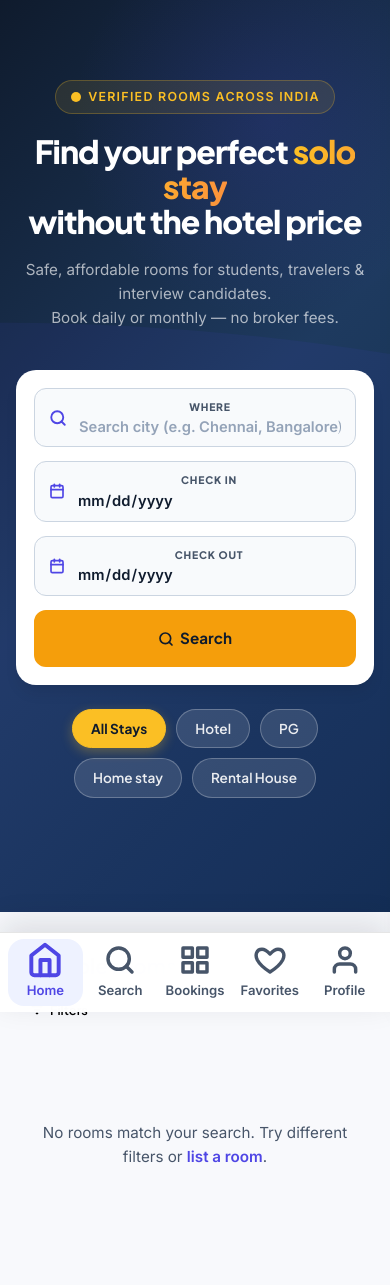
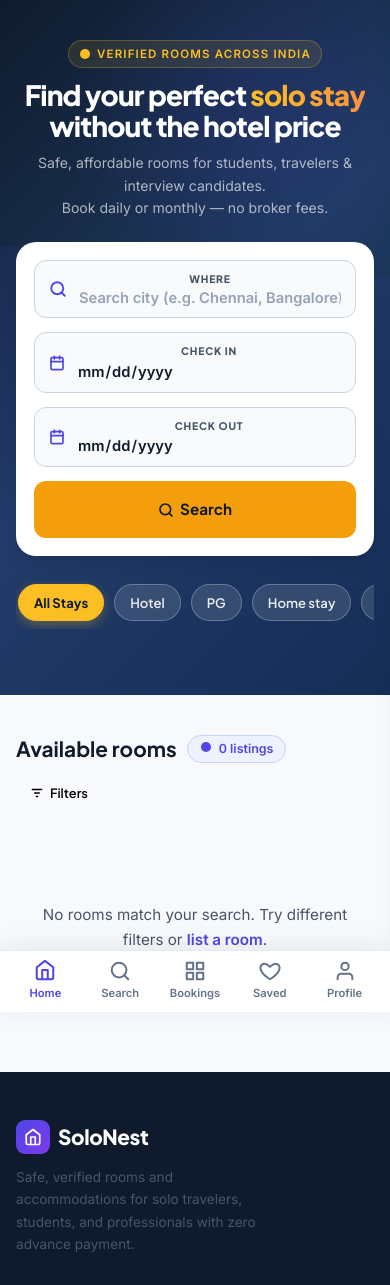
Before and after one commit to Dhinakarsivakumar/slolonest, a Django app: page / in a window 390 px wide. Shown: the part 69-1354 px from the top of the page. Run offline with Django 5.2, Linux system fonts and the light colour scheme; the visitor is signed in with stand-in values (Sample User, id 1); data that the repository does not hold is empty.

Commit message:
Elevate mobile UX to premium Airbnb-style layout and trigger Android APK build v1.0.1

```diff
--- a/solonest_mobile/pubspec.yaml
+++ b/solonest_mobile/pubspec.yaml
@@ -3,7 +3,7 @@ description: SoloNest - Rooms, PGs & Homestays Android App
 
 publish_to: 'none'
 
-version: 1.0.0+1
+version: 1.0.1+2
 
 environment:
   sdk: '>=3.0.0 <4.0.0'
--- a/static/css/style.css
+++ b/static/css/style.css
@@ -833,6 +833,53 @@ select {
     border-radius: 12px;
     padding: 14px;
   }
+  .hero {
+    padding: 40px 0 46px;
+  }
+  .hero-eyebrow {
+    font-size: 0.72rem;
+    margin-bottom: 12px;
+    padding: 4px 10px;
+  }
+  .hero h1 {
+    font-size: 1.75rem;
+    margin-bottom: 10px;
+  }
+  .hero-sub {
+    font-size: 0.88rem;
+    margin-bottom: 22px;
+  }
+  .category-pills {
+    justify-content: flex-start !important;
+    flex-wrap: nowrap !important;
+    overflow-x: auto;
+    -webkit-overflow-scrolling: touch;
+    padding: 4px 2px 8px;
+    scrollbar-width: none;
+  }
+  .category-pills::-webkit-scrollbar {
+    display: none;
+  }
+  .cat-pill {
+    flex-shrink: 0;
+    padding: 7px 15px;
+    font-size: 0.82rem;
+  }
+  .city-chips {
+    justify-content: flex-start !important;
+    flex-wrap: nowrap !important;
+    overflow-x: auto;
+    -webkit-overflow-scrolling: touch;
+    padding-bottom: 6px;
+    margin-top: 14px !important;
+    scrollbar-width: none;
+  }
+  .city-chips::-webkit-scrollbar {
+    display: none;
+  }
+  .city-chip {
+    flex-shrink: 0;
+  }
 }
 
 
@@ -1810,7 +1871,7 @@ select {
 
 @media (max-width: 820px) {
   body {
-    padding-bottom: 96px;
+    padding-bottom: 76px;
   }
   .mobile-bottom-nav {
     display: flex;
@@ -1818,39 +1879,39 @@ select {
     bottom: 0;
     left: 0;
     right: 0;
-    height: 80px;
-    background: rgba(255, 255, 255, 0.98);
-    backdrop-filter: blur(24px);
-    -webkit-backdrop-filter: blur(24px);
-    border-top: 1.5px solid rgba(0, 0, 0, 0.1);
+    height: 62px;
+    background: rgba(255, 255, 255, 0.95);
+    backdrop-filter: blur(20px);
+    -webkit-backdrop-filter: blur(20px);
+    border-top: 1px solid rgba(226, 232, 240, 0.9);
     justify-content: space-around;
     align-items: center;
     z-index: 999;
-    box-shadow: 0 -10px 32px rgba(15, 23, 42, 0.12);
-    padding: 6px 8px calc(6px + env(safe-area-inset-bottom));
+    box-shadow: 0 -4px 24px rgba(15, 23, 42, 0.08);
+    padding: 4px 8px calc(4px + env(safe-area-inset-bottom, 0px));
   }
   .mobile-nav-item {
     display: flex;
     flex-direction: column;
     align-items: center;
     justify-content: center;
-    gap: 4px;
+    gap: 3px;
     flex: 1;
     height: 100%;
-    color: #475569;
-    font-size: 0.82rem;
-    font-weight: 700;
+    color: #64748B;
+    font-size: 0.7rem;
+    font-weight: 600;
     text-decoration: none;
-    padding: 6px 0;
-    border-radius: 16px;
+    padding: 4px 0;
+    border-radius: 12px;
     transition: all 0.2s cubic-bezier(0.4, 0, 0.2, 1);
   }
   .mobile-nav-item svg {
-    width: 32px !important;
-    height: 32px !important;
-    min-width: 32px !important;
-    min-height: 32px !important;
-    stroke-width: 2.6px !important;
+    width: 22px !important;
+    height: 22px !important;
+    min-width: 22px !important;
+    min-height: 22px !important;
+    stroke-width: 2.2px !important;
     transition: transform 0.2s ease, stroke 0.2s ease;
   }
   .mobile-nav-item:hover {
@@ -1858,14 +1919,13 @@ select {
   }
   .mobile-nav-item.active {
     color: #4F46E5;
-    background: #EEF2FF;
   }
   .mobile-nav-item.active svg {
     stroke: #4F46E5;
-    transform: scale(1.14);
+    transform: translateY(-1px);
   }
   .mobile-nav-item.active span {
-    font-weight: 800;
+    font-weight: 700;
     color: #4F46E5;
   }
 }
--- a/templates/core/base.html
+++ b/templates/core/base.html
@@ -239,39 +239,41 @@
 </footer>
 
 <!-- Mobile Bottom Navigation Bar -->
+{% if request.resolver_match.url_name != 'listing_detail' %}
 <nav class="mobile-bottom-nav" aria-label="Mobile Navigation">
   <a href="{% url 'home' %}" class="mobile-nav-item {% if request.resolver_match.url_name == 'home' %}active{% endif %}">
-    <svg viewBox="0 0 24 24" width="32" height="32" style="width:32px;height:32px;min-width:32px;min-height:32px;" fill="none" stroke="currentColor" stroke-width="2.6" stroke-linecap="round" stroke-linejoin="round"><path d="M3 9l9-7 9 7v11a2 2 0 0 1-2 2H5a2 2 0 0 1-2-2z"/><polyline points="9 22 9 12 15 12 15 22"/></svg>
+    <svg viewBox="0 0 24 24" width="22" height="22" fill="none" stroke="currentColor" stroke-width="2.2" stroke-linecap="round" stroke-linejoin="round"><path d="M3 9l9-7 9 7v11a2 2 0 0 1-2 2H5a2 2 0 0 1-2-2z"/><polyline points="9 22 9 12 15 12 15 22"/></svg>
     <span>Home</span>
   </a>
 
   <a href="javascript:void(0)" class="mobile-nav-item" onclick="openSearchModal(event)">
-    <svg viewBox="0 0 24 24" width="32" height="32" style="width:32px;height:32px;min-width:32px;min-height:32px;" fill="none" stroke="currentColor" stroke-width="2.6" stroke-linecap="round" stroke-linejoin="round"><circle cx="11" cy="11" r="8"/><line x1="21" y1="21" x2="16.65" y2="16.65"/></svg>
+    <svg viewBox="0 0 24 24" width="22" height="22" fill="none" stroke="currentColor" stroke-width="2.2" stroke-linecap="round" stroke-linejoin="round"><circle cx="11" cy="11" r="8"/><line x1="21" y1="21" x2="16.65" y2="16.65"/></svg>
     <span>Search</span>
   </a>
 
   {% if user.is_authenticated %}
   <a href="{% url 'dashboard' %}" class="mobile-nav-item {% if request.resolver_match.url_name == 'dashboard' %}active{% endif %}">
-    <svg viewBox="0 0 24 24" width="32" height="32" style="width:32px;height:32px;min-width:32px;min-height:32px;" fill="none" stroke="currentColor" stroke-width="2.6" stroke-linecap="round" stroke-linejoin="round"><rect x="3" y="3" width="7" height="7"/><rect x="14" y="3" width="7" height="7"/><rect x="14" y="14" width="7" height="7"/><rect x="3" y="14" width="7" height="7"/></svg>
-    <span>Bookings</span>
+    <svg viewBox="0 0 24 24" width="22" height="22" fill="none" stroke="currentColor" stroke-width="2.2" stroke-linecap="round" stroke-linejoin="round"><rect x="3" y="3" width="7" height="7"/><rect x="14" y="3" width="7" height="7"/><rect x="14" y="14" width="7" height="7"/><rect x="3" y="14" width="7" height="7"/></svg>
+    <span>{% if user.role == 'owner' %}Dashboard{% else %}Bookings{% endif %}</span>
   </a>
 
   <a href="{% url 'favorites_list' %}" class="mobile-nav-item {% if request.resolver_match.url_name == 'favorites_list' %}active{% endif %}">
-    <svg viewBox="0 0 24 24" width="32" height="32" style="width:32px;height:32px;min-width:32px;min-height:32px;" fill="none" stroke="currentColor" stroke-width="2.6" stroke-linecap="round" stroke-linejoin="round"><path d="M12 21s-7-4.35-9.5-9C.5 8 2 4 6 4c2 0 3.5 1 6 3.5C14.5 5 16 4 18 4c4 0 5.5 4 3.5 8-2.5 4.65-9.5 9-9.5 9z"/></svg>
-    <span>Favorites</span>
+    <svg viewBox="0 0 24 24" width="22" height="22" fill="none" stroke="currentColor" stroke-width="2.2" stroke-linecap="round" stroke-linejoin="round"><path d="M12 21s-7-4.35-9.5-9C.5 8 2 4 6 4c2 0 3.5 1 6 3.5C14.5 5 16 4 18 4c4 0 5.5 4 3.5 8-2.5 4.65-9.5 9-9.5 9z"/></svg>
+    <span>Saved</span>
   </a>
 
   <a href="{% url 'profile_settings' %}" class="mobile-nav-item {% if request.resolver_match.url_name == 'profile_settings' %}active{% endif %}">
-    <svg viewBox="0 0 24 24" width="32" height="32" style="width:32px;height:32px;min-width:32px;min-height:32px;" fill="none" stroke="currentColor" stroke-width="2.6" stroke-linecap="round" stroke-linejoin="round"><path d="M20 21v-2a4 4 0 0 0-4-4H8a4 4 0 0 0-4 4v2"/><circle cx="12" cy="7" r="4"/></svg>
+    <svg viewBox="0 0 24 24" width="22" height="22" fill="none" stroke="currentColor" stroke-width="2.2" stroke-linecap="round" stroke-linejoin="round"><path d="M20 21v-2a4 4 0 0 0-4-4H8a4 4 0 0 0-4 4v2"/><circle cx="12" cy="7" r="4"/></svg>
     <span>Profile</span>
   </a>
   {% else %}
   <a href="{% url 'login' %}" class="mobile-nav-item {% if request.resolver_match.url_name == 'login' %}active{% endif %}">
-    <svg viewBox="0 0 24 24" width="32" height="32" style="width:32px;height:32px;min-width:32px;min-height:32px;" fill="none" stroke="currentColor" stroke-width="2.6" stroke-linecap="round" stroke-linejoin="round"><path d="M15 3h4a2 2 0 0 1 2 2v14a2 2 0 0 1-2 2h-4"/><polyline points="10 17 15 12 10 7"/><line x1="21" y1="12" x2="9" y2="12"/></svg>
+    <svg viewBox="0 0 24 24" width="22" height="22" fill="none" stroke="currentColor" stroke-width="2.2" stroke-linecap="round" stroke-linejoin="round"><path d="M15 3h4a2 2 0 0 1 2 2v14a2 2 0 0 1-2 2h-4"/><polyline points="10 17 15 12 10 7"/><line x1="21" y1="12" x2="9" y2="12"/></svg>
     <span>Log in</span>
   </a>
   {% endif %}
 </nav>
+{% endif %}
 
 
 
```
Also changed, not shown: other parts of static/css/style.css (+24 -10 lines).
